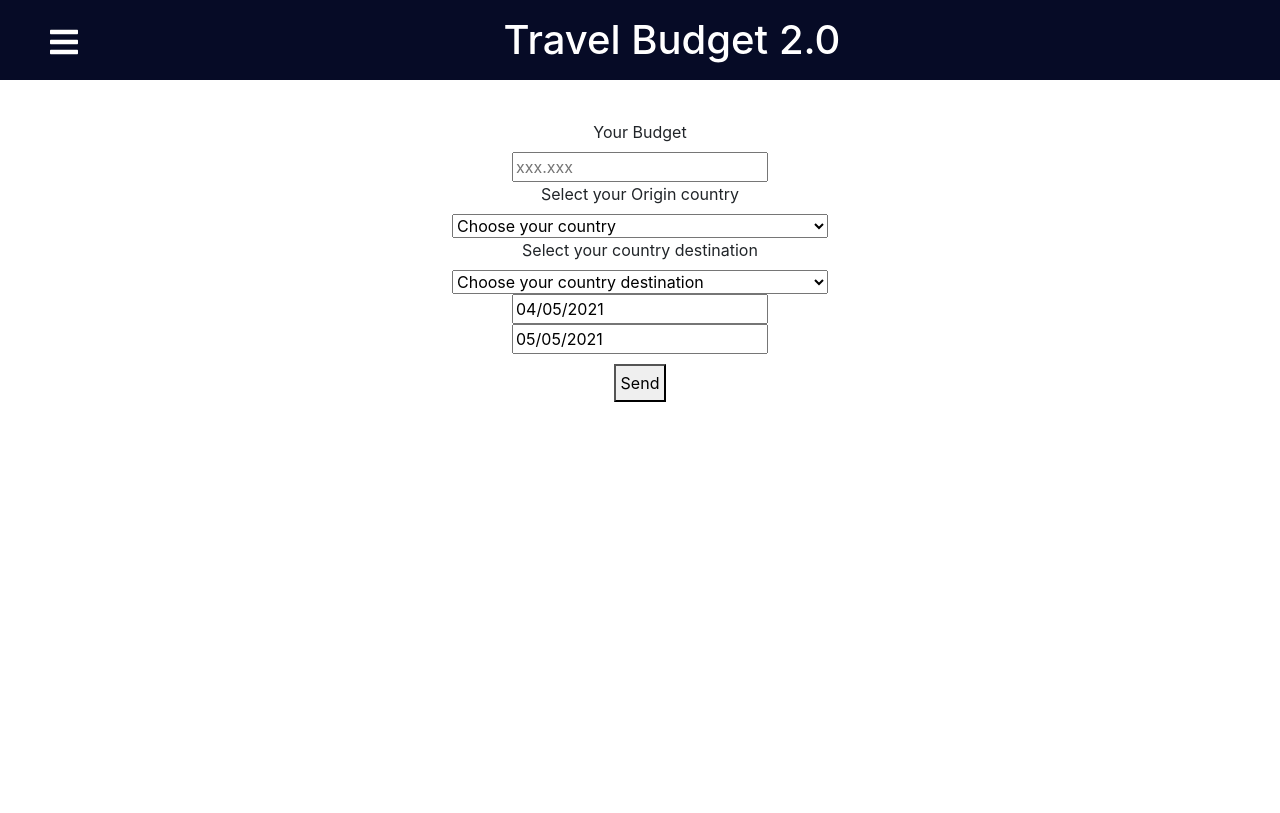
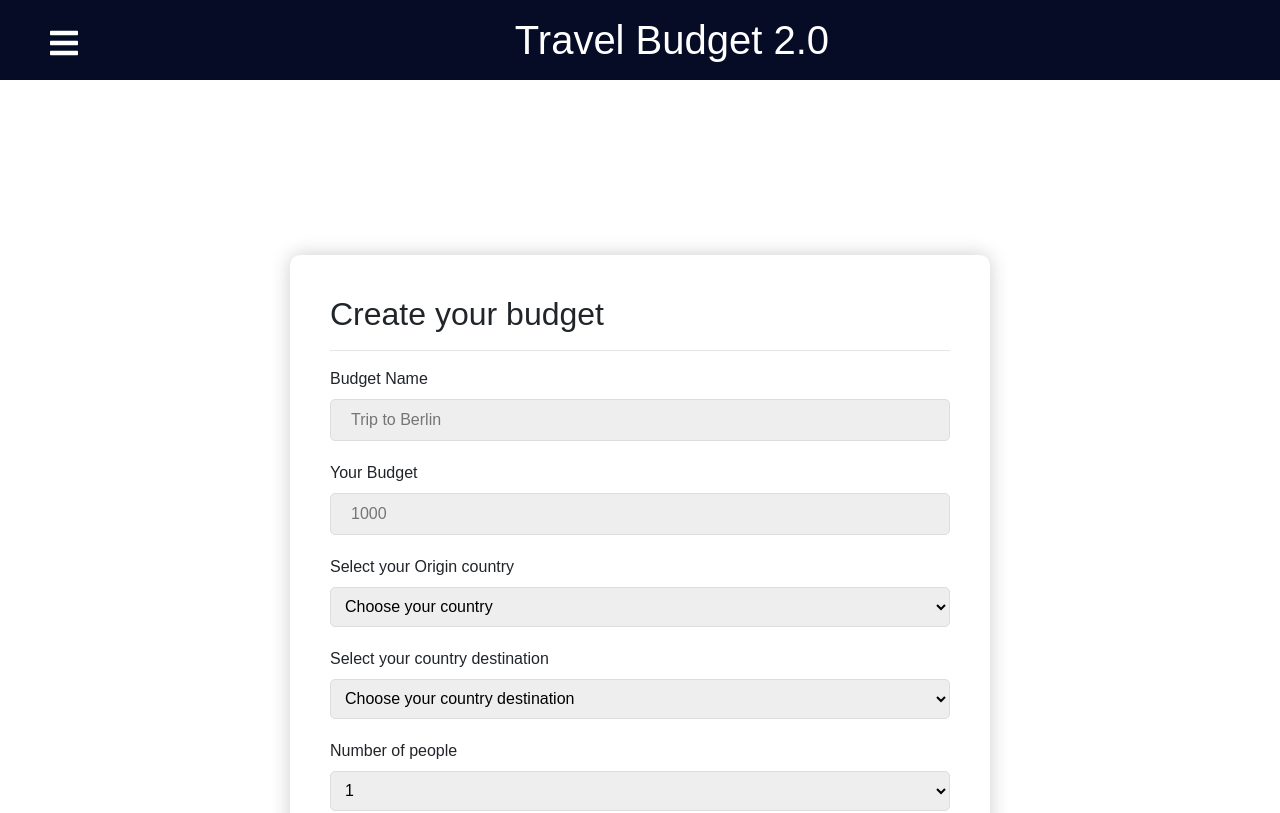
Before and after one commit to Andreas-Kalicani/travelbudget2.0, a React (Create React App) app: page / in a window 1280 px wide. Shown: the top 813 px of the page. Built offline with nearby package versions, Linux system fonts and the light colour scheme.

Commit message:
styles added to form

```diff
--- a/src/components/form/InputForm.css
+++ b/src/components/form/InputForm.css
@@ -1,4 +1,4 @@
-.InputForm-form{
+/* .InputForm-form{
     display: flex;
     flex-direction: column;
     flex-wrap: wrap;
@@ -9,4 +9,4 @@
 .InputForm-form button{
     margin:10px;
     padding: 5px;
-}
+} */
--- a/src/components/form/InputForm.js
+++ b/src/components/form/InputForm.js
@@ -1,8 +1,87 @@
 import { useState, useEffect} from "react";
 import React from "react";
 import DatePicker from "react-datepicker";
-import "react-datepicker/dist/react-datepicker.css"
-import countries from "../datainput/datainput"
+import "react-datepicker/dist/react-datepicker.css";
+import countries from "../datainput/datainput";
+import styled, {createGlobalStyle, css} from 'styled-components';
+
+
+const GlobalStyle =createGlobalStyle`
+    body{
+        font-family: Arial, Helvetica, sans-serif;
+        margin:0px auto;
+    }
+
+`
+const sharedStyles = css`
+    background-color: #eee;
+    height:40px;
+    border-radius: 5px;
+    border: 1px solid #ddd;
+    margin: 0px 0 20px 0;
+    box-sizing: border-box;
+`
+const FormWrapper = styled.div`
+display:flex;
+justify-content:center;
+align-items:center;
+height:100vh;
+padding:0 20px;
+margin-top:200px;
+`
+const Form = styled.form`
+width:100%;
+max-width:700px;
+padding:40px;
+background-color:#fff;
+border-radius:10px;
+box-sizing: border-box;
+box-shadow: 0px 0px 20px 0px rgba(0,0,0, 0.2);
+`
+const Input = styled.input`
+    display:block;
+    width:100%;
+    padding:20px;
+    ${sharedStyles}
+`
+const Button = styled.button`
+    display:block;
+    background-color:#00838F;
+    font-size: .9rem;
+    width:25%;
+    height:40px;
+    color: #fff;
+    text-transform:uppercase;
+    font-weight:bold;
+    border:none;
+    border-radius: 5px;
+    margin-top:10px;
+    padding: 0 20px;
+    box-sizing: border-box;
+    transition: background-color .3s ease;
+
+    &:hover{
+        background-color:#26C6DA;
+        cursor:pointer;
+    }
+`
+const Select =styled.select`
+    display:block;
+    width:100%;
+    ${sharedStyles}
+    padding-left:10px;
+
+`;
+
+
+const Error =styled.div`
+background-color:red;
+color:white;
+padding:1rem;
+width:100%;
+text-align:center;
+margin-bottom: 2rem;
+`;
 
 
 
@@ -35,6 +114,7 @@ export default function InputForm({
     const [homeCountry, setHomeCountry] = useState("")
     const [destinationCountry, setDestinationCountry] = useState("")
     const [apiLoaded, setApiLoaded]= useState(false)
+    const [error, setError] =useState(false)
 
     // the total number of days of duration of the trip
 
@@ -84,6 +164,12 @@ export default function InputForm({
 
     const handleSubmit=(e)=>{
         e.preventDefault()
+        if(inputBudget.trim()===""|| homeCountry.trim()===""|| destinationCountry.trim()===""){
+            setError(true);
+            return;
+        }
+        setError(false)
+
         fetch(`https://v6.exchangerate-api.com/v6/343f756238f4dc54c1685159/pair/${originCurrencyCode}/${destinationCurrencyCode}/${inputBudget}`,{
             mode:'cors'
         })
@@ -101,27 +187,43 @@ export default function InputForm({
 
 
 
+    return (
+        <>
+            <GlobalStyle/>
+            <FormWrapper>
 
-    return (
-        <div >
-            <form className="InputForm-form" onSubmit={handleSubmit}>
+                <Form className="InputForm-form" onSubmit={handleSubmit}>
+                {error? <Error>All fields are required</Error> : null }
+                    <h2>Create your budget</h2>
+                    <hr/>
+
+                    <label>Budget Name</label>
+                    <Input
+                    name="inputBudget"
+                    type='text'
+                    placeholder= "Trip to Berlin"
+                    /* value={budgetName}
+                    onChange={handleInputBudgetNameChange} */
+                    /* required */
+                    />
                     <label>Your Budget</label>
-                <input
+                    <Input
                     name="inputBudget"
                     type='number'
-                placeholder= "xxx.xxx"
+                    placeholder= "1000"
                     value={inputBudget}
                     onChange={handleInputBudgetChange}
-                required
+                    /* required */
                     />
 
 
                     <label>Select your Origin country</label>
-                <select
+                    <Select
+                    placeholder= "Choose a country"
                     value={homeCountry}
                     name="countriesOrigin"
                     onChange={handleInputOrigin}
-                required
+                   /*  required */
                     >
                         <option value ="" disabled hidden>Choose your country </option>
                         {countries.map(option => (
@@ -129,15 +231,16 @@ export default function InputForm({
                                 {option.countryName}
                             </option>
                         ))}
-                </select>
+                    </Select>
 
 
                     <label>Select your country destination</label>
-                <select
+                    <Select
+                    placeholder= "Choose a country"
                     value={destinationCountry}
                     name="countriesDestination"
                     onChange={handleInputDestiny}
-                required
+                   /*  required */
                     >
                         <option value ="" disabled hidden>Choose your country destination</option>
                         {countries.map(option => (
@@ -145,7 +248,33 @@ export default function InputForm({
                                 {option.countryName}
                             </option>
                         ))}
-                </select>
+                    </Select>
+
+                    <label>Number of people</label>
+                    <Select
+                    placeholder= "1"
+                    /* value={destinationCountry}  */
+                    name="people"
+                    /* onChange={handleInputDestiny} */
+                    /* required */
+                    >
+                        <option value ="" disabled hidden>people</option>
+                        <option key={1} value={1}>1</option>
+                        <option key={2} value={2}>2</option>
+                        <option key={3} value={3}>3</option>
+                        <option key={4} value={4}>4</option>
+                        <option key={5} value={5}>5</option>
+                        <option key={6} value={6}>6</option>
+                        <option key={7} value={7}>7</option>
+                        <option key={8} value={8}>8</option>
+                        <option key={9} value={9}>9</option>
+                        <option key={10} value={10}>10</option>
+
+
+                    </Select>
+
+                    <label>Depart Day</label>
+
                     <DatePicker
                     selected={startDate}
                     onChange={date => setStartDate(date)}
@@ -153,8 +282,9 @@ export default function InputForm({
                     startDate={startDate}
                     endDate={endDate}
                     dateFormat="dd/MM/yyyy"
+                    />
 
-                />
+                    <label>Return Day</label>
                     <DatePicker
                         selected={endDate}
                         onChange={date => setEndDate(date)}
@@ -166,9 +296,11 @@ export default function InputForm({
                     />
 
 
-                <button type="submit">Send</button>
+                    <Button type="submit">Send</Button>
+                </Form>
 
-            </form>
+
+            </FormWrapper>
 
             <div>
                 {
@@ -177,7 +309,7 @@ export default function InputForm({
                 }
 
             </div>
-        </div>
+        </>
     );
 
 
--- a/src/index.css
+++ b/src/index.css
@@ -11,3 +11,22 @@ code {
   font-family: source-code-pro, Menlo, Monaco, Consolas, 'Courier New',
     monospace;
 }
+
+.react-datepicker__input-container input {
+  display:block;
+  width:50%;
+  padding-left:10px;
+  background-color: #eee;
+  height:40px;
+  border-radius: 5px;
+  border: 1px solid #ddd;
+  margin: 0px 0 20px 0;
+  box-sizing: border-box;
+}
+
+.react-datepicker-wrapper{
+  display:block;
+  width:100%;
+
+
+}
--- a/src/index.js
+++ b/src/index.js
@@ -3,6 +3,7 @@ import ReactDOM from 'react-dom';
 import './index.css';
 import App from './App';
 import { BrowserRouter } from "react-router-dom";
+
 
 ReactDOM.render(
   <React.StrictMode>
```
Also changed, not shown: package.json (+9 -0 lines), 2 other files (tests, documents, lock files or other folders). Lines whose indentation alone changed are shown as unchanged.
